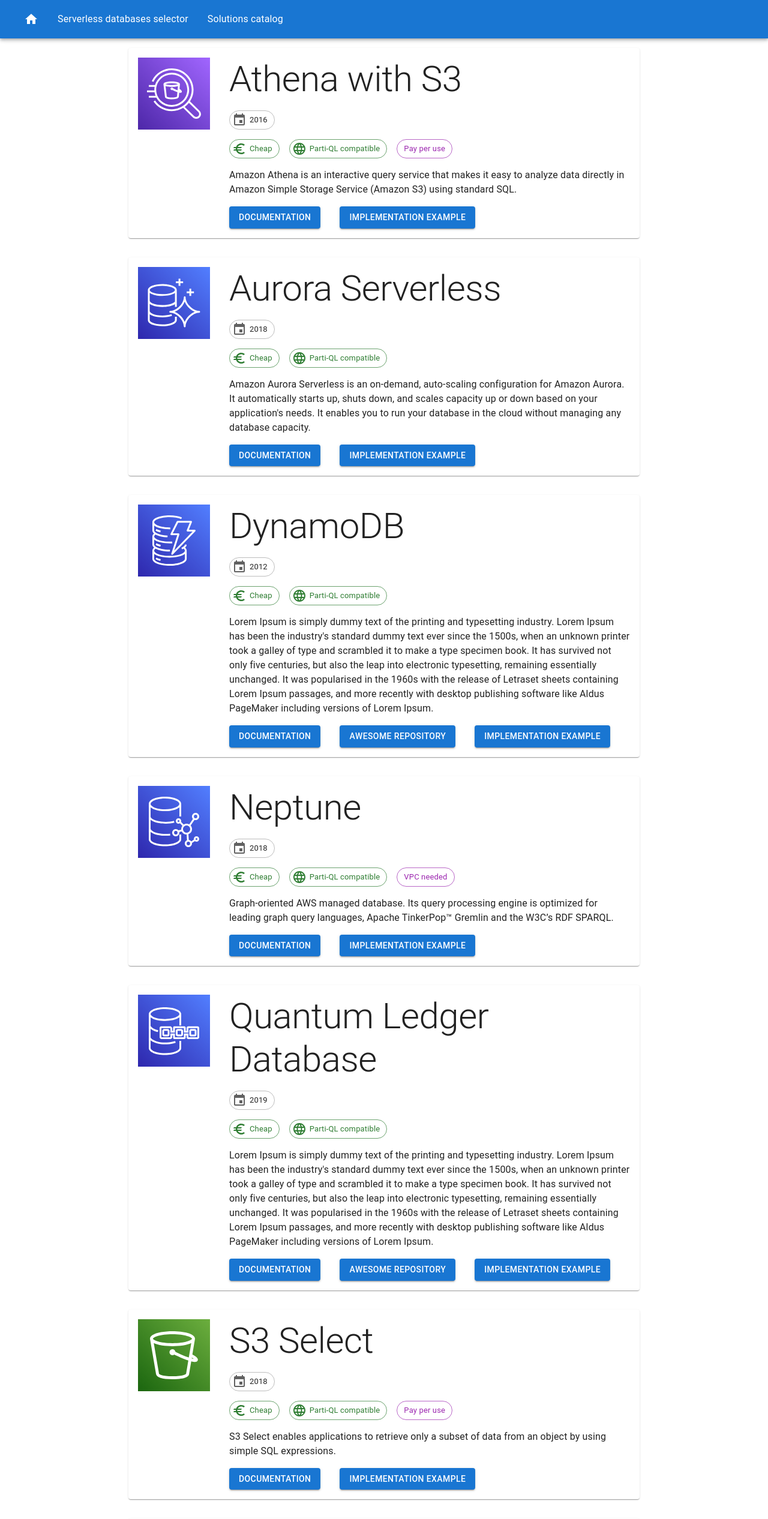
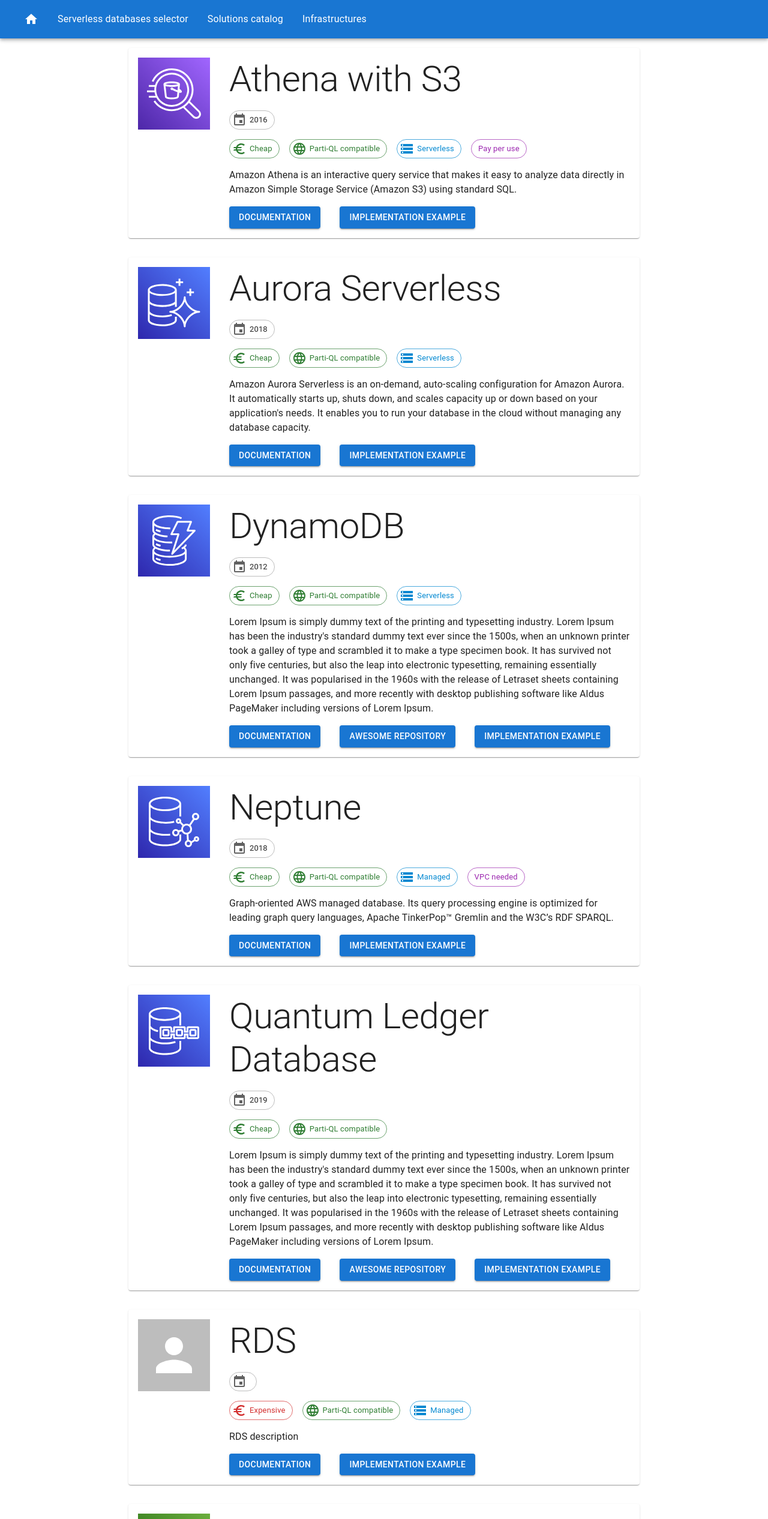
Before and after one commit to Kumo-by-Theodo/serverless-databases, a React (Vite) app: page /serverless-databases/solutions in a window 1280 px wide. Shown: the top 2532 px of the page at 60% size. Built offline with nearby package versions, Linux system fonts and the light colour scheme.

Commit message:
mvp infrastructures

```diff
--- a/src/App.tsx
+++ b/src/App.tsx
@@ -4,6 +4,7 @@
 import Container from "@mui/material/Container";
 import { BrowserRouter, Routes, Route } from 'react-router-dom';
 import { Solutions } from './Solutions';
+import { Infrastructures } from './Infrastructures';
 
 export enum QuestionId {
   AcessPatternsNumber = "AccessPatternsNumber",
@@ -22,6 +23,7 @@
 export enum Solution {
   DynamoDB = "DynamoDB",
   AuroraServerless = "AuroraServerless",
+  RDS = "RDS",
   QLDB = "QLDB",
   Timestream = "Timestream",
   Neptune = "Neptune",
@@ -103,17 +105,21 @@
       <div className="App">
         <BrowserRouter basename="/serverless-databases">
           <Navigation />
-          <Container maxWidth="md" >
+          <Container maxWidth="md">
             <Routes>
               <Route path="/" element={<h1>hello, this is the home</h1>} />
-              <Route path="/builder" element={<Builder questions={questions} />} />
+              <Route
+                path="/builder"
+                element={<Builder questions={questions} />}
+              />
               <Route path="/solutions" element={<Solutions />} />
+              <Route path="/infrastructures" element={<Infrastructures />} />
             </Routes>
           </Container>
         </BrowserRouter>
       </div>
     </>
-  )
+  );
 }
 
 export default App
--- /dev/null
+++ b/src/Infrastructure.tsx
@@ -0,0 +1,20 @@
+import { FunctionComponent } from "react";
+import { InfrastructureType } from "./enums";
+
+
+const infrastructureDescriptions: Record<InfrastructureType, string[]> = {
+  [InfrastructureType.SelfHosted]: ["Self hosted"],
+  [InfrastructureType.Managed]: ["Managed"],
+  [InfrastructureType.Serverless]: ["Serverless"],
+};
+
+export const Infrastructure: FunctionComponent<{
+  infrastructure: InfrastructureType;
+}> = ({ infrastructure }) => {
+
+  return (<>
+    <h2>{infrastructure}</h2>
+    { infrastructureDescriptions[infrastructure].map(description => <p>{description}</p>) }
+  </>
+  );
+};
--- /dev/null
+++ b/src/Infrastructures.tsx
@@ -0,0 +1,20 @@
+import { FunctionComponent } from "react";
+import { InfrastructureType } from "./enums";
+import Stack from "@mui/material/Stack";
+import Card from "@mui/material/Card";
+import { Infrastructure } from "./Infrastructure";
+
+export const Infrastructures: FunctionComponent = () => {
+
+    return (
+      <Stack>
+        {Object.values(InfrastructureType)
+          .sort((a, b) => a.localeCompare(b))
+          .map((infrastructure) => (
+            <Card sx={{ marginBottom: 2, marginTop: 2, padding: 2 }}>
+              <Infrastructure infrastructure={infrastructure} />
+            </Card>
+          ))}
+      </Stack>
+    );
+};
--- a/src/Navigation.tsx
+++ b/src/Navigation.tsx
@@ -11,9 +11,18 @@
     <Box sx={{ flexGrow: 1 }}>
       <AppBar position="static">
         <Toolbar>
-          <MenuItem component={Link} to="/"><HomeIcon /></MenuItem>
-          <MenuItem component={Link} to="/builder">Serverless databases selector</MenuItem>
-          <MenuItem component={Link} to="/solutions">Solutions catalog</MenuItem>
+          <MenuItem component={Link} to="/">
+            <HomeIcon />
+          </MenuItem>
+          <MenuItem component={Link} to="/builder">
+            Serverless databases selector
+          </MenuItem>
+          <MenuItem component={Link} to="/solutions">
+            Solutions catalog
+          </MenuItem>
+          <MenuItem component={Link} to="/infrastructures">
+            Infrastructures
+          </MenuItem>
         </Toolbar>
       </AppBar>
     </Box>
--- a/src/Solution.tsx
+++ b/src/Solution.tsx
@@ -6,6 +6,7 @@
 import Typography from "@mui/material/Typography";
 import EuroIcon from '@mui/icons-material/Euro';
 import LanguageIcon from '@mui/icons-material/Language';
+import StorageIcon from "@mui/icons-material/Storage";
 import EventIcon from '@mui/icons-material/Event';
 import { Solution as SolutionType } from "./App";
 
@@ -16,12 +17,8 @@
 import neptune from "./icons/neptune.svg";
 import athenaS3 from "./icons/athenaS3.svg";
 import s3 from "./icons/s3.svg";
-
-enum InfrastructureType {
-  SelfHosted = "SelfHosted",
-  Managed = "Managed",
-  Serverless = "Serverless"
-}
+import { Link } from "react-router-dom";
+import { InfrastructureType } from './enums'
 
 interface SolutionDescription {
     name: string;
@@ -55,6 +52,7 @@
     awesomeUrl: "https://github.com/alexdebrie/awesome-dynamodb",
     implementationUrl:
       "https://github.com/serverless/examples/tree/v3/aws-node-express-dynamodb-api",
+    infrastructure: InfrastructureType.Serverless,
   },
   AuroraServerless: {
     name: "Aurora Serverless",
@@ -68,6 +66,7 @@
       "https://docs.aws.amazon.com/AmazonRDS/latest/AuroraUserGuide/aurora-serverless.html",
     implementationUrl:
       "https://github.com/serverless/examples/tree/v3/aws-node-express-dynamodb-api",
+    infrastructure: InfrastructureType.Serverless,
   },
   QLDB: {
     name: "Quantum Ledger Database",
@@ -94,6 +93,7 @@
       "https://docs.aws.amazon.com/timestream/latest/developerguide/index.html",
     awesomeUrl: "https://github.com/awslabs/amazon-timestream-tools",
     implementationUrl: "https://www.google.com",
+    infrastructure: InfrastructureType.Serverless,
   },
   Neptune: {
     name: "Neptune",
@@ -106,6 +106,7 @@
     documentationUrl:
       "https://docs.aws.amazon.com/neptune/latest/userguide/intro.html",
     implementationUrl: "https://github.com/dabit3/cdk-appsync-neptune",
+    infrastructure: InfrastructureType.Managed,
   },
   AthenaS3: {
     name: "Athena with S3",
@@ -119,6 +120,7 @@
       "https://docs.aws.amazon.com/athena/latest/ug/what-is.html",
     implementationUrl:
       "https://github.com/theodo/serverless-databases/tree/main/athena",
+    infrastructure: InfrastructureType.Serverless,
   },
   S3Select: {
     name: "S3 Select",
@@ -132,7 +134,18 @@
       "https://docs.aws.amazon.com/AmazonS3/latest/userguide/selecting-content-from-objects.html",
     implementationUrl:
       "https://aws.amazon.com/fr/blogs/developer/introducing-support-for-amazon-s3-select-in-the-aws-sdk-for-javascript/",
-  }
+  },
+  RDS: {
+    name: "RDS",
+    src: "",
+    releaseDate: "",
+    tags: [],
+    pricing: SolutionPrice.Expensive,
+    description: "RDS description",
+    documentationUrl: "https://docs.aws.amazon.com/rds/index.html",
+    implementationUrl: "",
+    infrastructure: InfrastructureType.Managed,
+  },
 };
 
 interface SolutionProps {
@@ -140,7 +153,7 @@
 }
 
 export const Solution: FunctionComponent<SolutionProps> = ({ solution }) => {
-    const { name, src, releaseDate, pricing, description, documentationUrl, awesomeUrl, implementationUrl, tags } = solutionDescriptions[solution];
+    const { name, src, releaseDate, pricing, description, documentationUrl, awesomeUrl, implementationUrl, tags, infrastructure } = solutionDescriptions[solution];
     return (
       <Stack direction="row" spacing={4}>
         <Avatar
@@ -167,12 +180,18 @@
               color="success"
               variant="outlined"
             />
+            {infrastructure && (
+              <Link to='/infrastructures' >
+                <Chip
+                  icon={<StorageIcon />}
+                  label={infrastructure}
+                  color="info"
+                  variant="outlined"
+                  />
+              </Link>
+            )}
             {tags.map((tag) => (
-              <Chip
-                label={tag}
-                color="secondary"
-                variant="outlined"
-              />
+              <Chip label={tag} color="secondary" variant="outlined" />
             ))}
           </Stack>
           <Typography variant="body1">{description}</Typography>
--- /dev/null
+++ b/src/enums.ts
@@ -0,0 +1,5 @@
+export enum InfrastructureType {
+  SelfHosted = "SelfHosted",
+  Managed = "Managed",
+  Serverless = "Serverless"
+}
```
